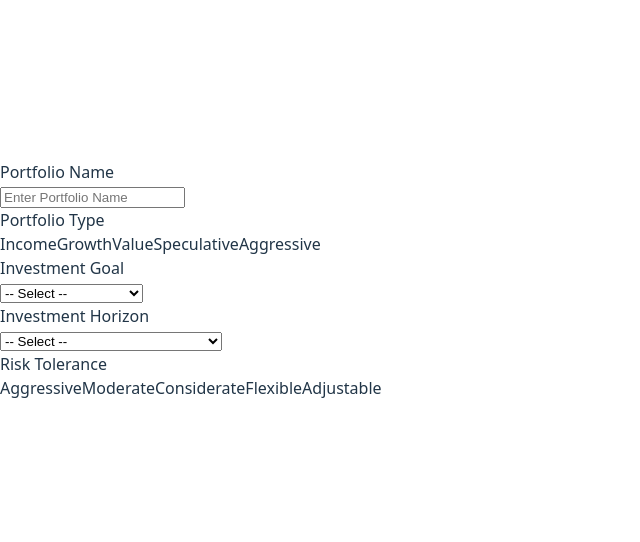
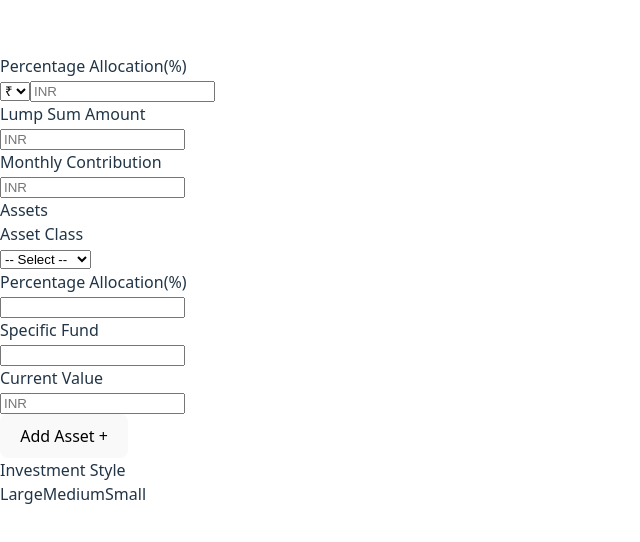
Before and after one commit to dev-ansuman/Investment-Portfolio-Form-State-Driven, a React (Vite) app: page / in a window 1280 px wide. Shown: the part 120-662 px from the top of the page, without its empty margins (0-640 px from the left). Built offline with nearby package versions, Linux system fonts and the light colour scheme.

Commit message:
feat: add asset-allocation form part

```diff
--- /dev/null
+++ b/src/components/Form/asset-allocation.tsx
@@ -0,0 +1,99 @@
+import React from 'react';
+import CreateInput from '../Ui/CreateInput';
+import { ASSET_ALLOCATION } from '../../constants/form-constants';
+import CreateRadioCheckbox from '../Ui/CreateRadioCheckbox';
+import Button from '../Ui/button';
+import CreateDropdown from '../Ui/CreateDropdown';
+import Input from '../Ui/input';
+import Dropdown from '../Ui/dropdown';
+
+const AssetAllocation: React.FC = () => {
+  return (
+    <>
+      <div>
+        <div>{ASSET_ALLOCATION.PERCENTAGE_ALLOCATION.LABEL}</div>
+        <Dropdown
+          options={ASSET_ALLOCATION.CURRENCY.OPTIONS}
+          name={ASSET_ALLOCATION.CURRENCY.NAME}
+          id={ASSET_ALLOCATION.CURRENCY.ID}
+        />
+        <Input
+          type={ASSET_ALLOCATION.ANNUAL_INVESTMENT_CAPACITY.TYPE}
+          placeholder={ASSET_ALLOCATION.ANNUAL_INVESTMENT_CAPACITY.PLACEHOLDER}
+          id={ASSET_ALLOCATION.ANNUAL_INVESTMENT_CAPACITY.ID}
+        />
+      </div>
+
+      <div>
+        {/* Lump Sum Amount Input */}
+        <CreateInput
+          fieldTitle={ASSET_ALLOCATION.LUMP_SUM_AMOUNT.LABEL}
+          type={ASSET_ALLOCATION.LUMP_SUM_AMOUNT.TYPE}
+          placeholder={ASSET_ALLOCATION.LUMP_SUM_AMOUNT.PLACEHOLDER}
+          id={ASSET_ALLOCATION.LUMP_SUM_AMOUNT.ID}
+        />
+
+        {/* Monthly Contribution Input */}
+        <CreateInput
+          fieldTitle={ASSET_ALLOCATION.MONTHLY_CONTRIBUTION.LABEL}
+          type={ASSET_ALLOCATION.MONTHLY_CONTRIBUTION.TYPE}
+          placeholder={ASSET_ALLOCATION.MONTHLY_CONTRIBUTION.PLACEHOLDER}
+          id={ASSET_ALLOCATION.MONTHLY_CONTRIBUTION.ID}
+        />
+      </div>
+
+      {/* assets */}
+      <div>
+        <div>{ASSET_ALLOCATION.ASSETS.TITLE}</div>
+        <div>
+          {/* Asset Class Dropdown */}
+          <CreateDropdown
+            fieldTitle={ASSET_ALLOCATION.ASSET_CLASS.LABEL}
+            options={ASSET_ALLOCATION.ASSET_CLASS.OPTIONS}
+            name={ASSET_ALLOCATION.ASSET_CLASS.NAME}
+            id={ASSET_ALLOCATION.ASSET_CLASS.ID}
+          />
+
+          {/* Percentage Allocation Input */}
+          <CreateInput
+            fieldTitle={ASSET_ALLOCATION.PERCENTAGE_ALLOCATION.LABEL}
+            type={ASSET_ALLOCATION.PERCENTAGE_ALLOCATION.TYPE}
+            placeholder=""
+            id={ASSET_ALLOCATION.PERCENTAGE_ALLOCATION.ID}
+          />
+
+          {/* Specific Fund Input*/}
+          <CreateInput
+            fieldTitle={ASSET_ALLOCATION.SPECIFIC_FUND.LABEL}
+            type={ASSET_ALLOCATION.SPECIFIC_FUND.TYPE}
+            placeholder=""
+            id={ASSET_ALLOCATION.SPECIFIC_FUND.ID}
+          />
+
+          {/* Current Value Input*/}
+          <CreateInput
+            fieldTitle={ASSET_ALLOCATION.CURRENT_VALUE.LABEL}
+            type={ASSET_ALLOCATION.CURRENT_VALUE.TYPE}
+            placeholder={ASSET_ALLOCATION.CURRENT_VALUE.PLACEHOLDER}
+            id={ASSET_ALLOCATION.CURRENT_VALUE.ID}
+          />
+        </div>
+      </div>
+
+      {/* add asset button */}
+      <Button text={ASSET_ALLOCATION.ADD_ASSET.LABEL} />
+
+      {/* Investment Style */}
+      <CreateRadioCheckbox
+        fieldTitle={ASSET_ALLOCATION.INVESTMENT_STYLE.LABEL}
+        type={ASSET_ALLOCATION.INVESTMENT_STYLE.TYPE}
+        name={ASSET_ALLOCATION.INVESTMENT_STYLE.NAME}
+        options={ASSET_ALLOCATION.INVESTMENT_STYLE.OPTIONS}
+        id={ASSET_ALLOCATION.INVESTMENT_STYLE.ID}
+        hidden={ASSET_ALLOCATION.INVESTMENT_STYLE.HIDDEN}
+      />
+    </>
+  );
+};
+
+export default AssetAllocation;
--- a/src/components/Form/index.tsx
+++ b/src/components/Form/index.tsx
@@ -11,12 +11,14 @@
 // export default Form;
 
 import React from 'react';
-import InvestmentDetails from './investment-details';
+// import InvestmentDetails from './investment-details';
+import AssetAllocation from './asset-allocation';
 
 const Form: React.FC = () => {
   return (
     <div>
-      <InvestmentDetails />
+      {/* <InvestmentDetails /> */}
+      <AssetAllocation />
     </div>
   );
 };
--- /dev/null
+++ b/src/components/Ui/button.tsx
@@ -0,0 +1,15 @@
+import React from 'react';
+
+interface buttonProps {
+  text: string;
+}
+
+const Button: React.FC<buttonProps> = ({ text }) => {
+  return (
+    <>
+      <button>{text}</button>
+    </>
+  );
+};
+
+export default Button;
--- a/src/constants/form-constants.ts
+++ b/src/constants/form-constants.ts
@@ -72,9 +72,11 @@ const INVESTMENT_DETAILS = {
 const ASSET_ALLOCATION = {
   ANNUAL_INVESTMENT_CAPACITY: {
     LABEL: 'Annual Investment Capacity',
-    PLACEHOLDER: 'Enter a amount, greater than 1',
+    // PLACEHOLDER: 'Enter a amount, greater than 1',
+    PLACEHOLDER: 'INR',
     ID: 'annualInvestmentCapacity',
     NAME: 'annualInvestmentCapacity',
+    TYPE: 'text',
   },
   CURRENCY: {
     OPTIONS: ['₹', '$'],
@@ -101,8 +103,8 @@ const ASSET_ALLOCATION = {
   },
   ASSET_CLASS: {
     LABEL: 'Asset Class',
-    OPTIONS: ['Stock', 'Bond', 'Cash', 'Real Estate', 'Forex'],
-    VALUES: ['Equity', 'Fixed Income', 'Cash Equivalent', 'REITs', 'Foreign Exchange'],
+    OPTIONS: ['-- Select --', 'Stock', 'Bond', 'Cash', 'Real Estate', 'Forex'],
+    VALUES: ['', 'Equity', 'Fixed Income', 'Cash Equivalent', 'REITs', 'Foreign Exchange'],
     ID: 'assetClass',
     NAME: 'assetClass',
   },
@@ -114,6 +116,7 @@ const ASSET_ALLOCATION = {
   },
   SPECIFIC_FUND: {
     LABEL: 'Specific Fund',
+    TYPE: 'text',
     ID: 'specificFund',
     NAME: 'specificFund',
   },
```
